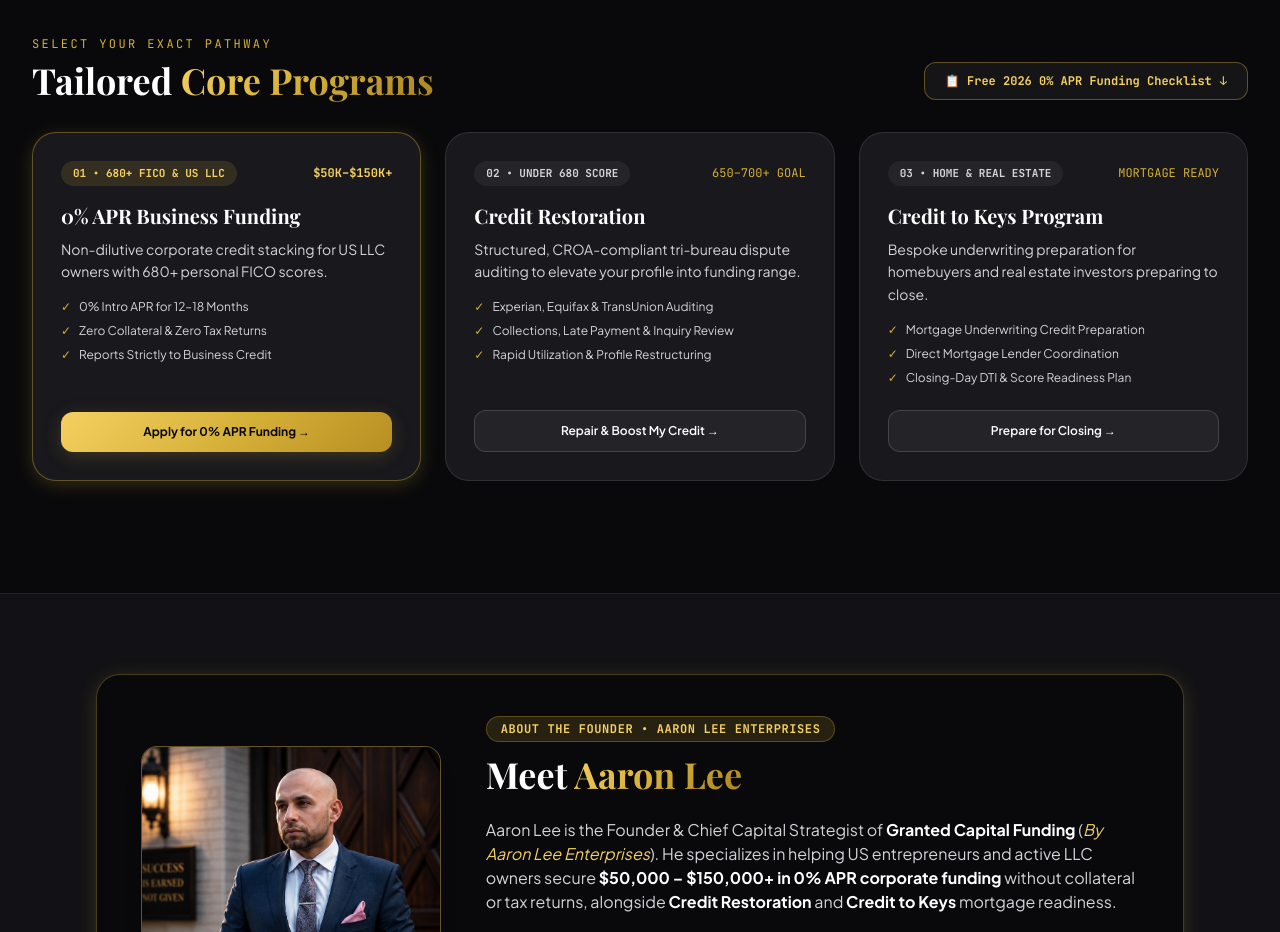
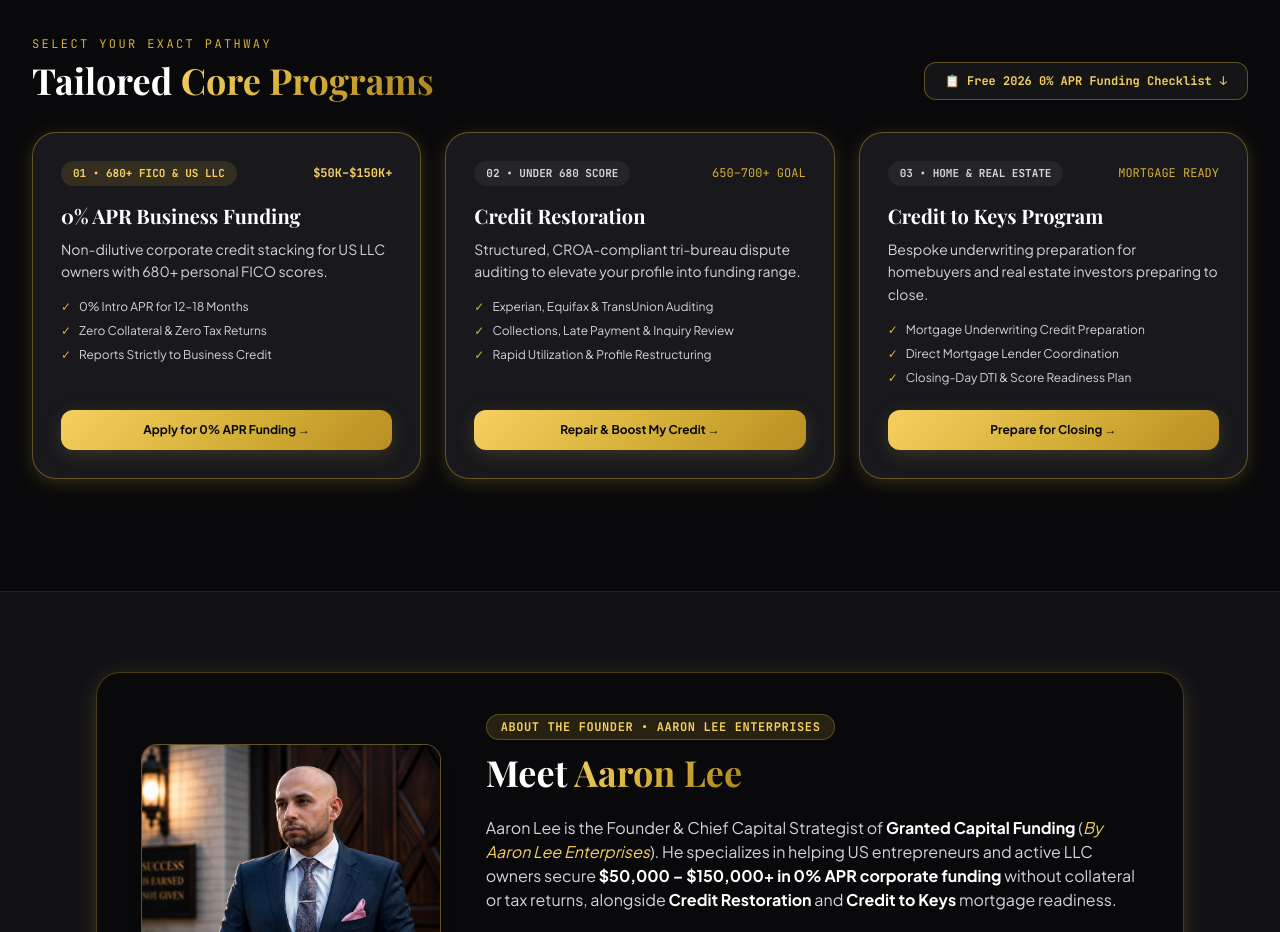
Before and after one commit to jashidulislamhridoy-cyber/granted-capital-funding, a plain HTML site: page index.html in a window 1280 px wide. Shown: the part 1020-1952 px from the top of the page. Drawn offline with nearby package versions, Linux system fonts and the light colour scheme; a web font is replaced by a local one.

Commit message:
Unify Core Programs cards: gold border and gold CTA on all three
Co-Authored-By: Claude Opus 5.5 <noreply@anthropic.com>
Claude-Session: https://claude.ai/code/session_012CsMWCEPQT8MeCsTnRAzbG

```diff
--- a/index.html
+++ b/index.html
@@ -473,7 +473,7 @@
             </div>
 
             <!-- Pillar 2: Credit Restoration -->
-            <div class="p-7 rounded-3xl bg-slateCard border border-white/10 hover:border-gold/40 transition-all flex flex-col justify-between">
+            <div class="p-7 rounded-3xl bg-slateCard border border-gold/40 hover:border-gold transition-all flex flex-col justify-between shadow-gold-sm">
               <div>
                 <div class="flex items-center justify-between mb-4">
                   <span class="px-3 py-1 rounded-full bg-white/5 text-zinc-300 font-mono text-[11px] font-bold">02 • UNDER 680 SCORE</span>
@@ -491,13 +491,13 @@
                   <li class="flex items-center gap-2"><span class="text-gold">✓</span> Rapid Utilization &amp; Profile Restructuring</li>
                 </ul>
               </div>
-              <button onclick="selectPathway('Credit Restoration', '<680')" class="mt-6 w-full py-3 rounded-xl bg-white/5 hover:bg-white/10 border border-white/15 text-white font-semibold text-xs transition-all">
+              <button onclick="selectPathway('Credit Restoration', '<680')" class="mt-6 w-full py-3 rounded-xl bg-gold-gradient text-obsidian font-bold text-xs shadow-gold-sm hover:opacity-95 transition-all">
                 Repair &amp; Boost My Credit →
               </button>
             </div>
 
             <!-- Pillar 3: Credit to Keys Program -->
-            <div class="p-7 rounded-3xl bg-slateCard border border-white/10 hover:border-gold/40 transition-all flex flex-col justify-between">
+            <div class="p-7 rounded-3xl bg-slateCard border border-gold/40 hover:border-gold transition-all flex flex-col justify-between shadow-gold-sm">
               <div>
                 <div class="flex items-center justify-between mb-4">
                   <span class="px-3 py-1 rounded-full bg-white/5 text-zinc-300 font-mono text-[11px] font-bold">03 • HOME &amp; REAL ESTATE</span>
@@ -515,7 +515,7 @@
                   <li class="flex items-center gap-2"><span class="text-gold">✓</span> Closing-Day DTI &amp; Score Readiness Plan</li>
                 </ul>
               </div>
-              <button onclick="selectPathway('Credit to Keys (Mortgage)', '680–719')" class="mt-6 w-full py-3 rounded-xl bg-white/5 hover:bg-white/10 border border-white/15 text-white font-semibold text-xs transition-all">
+              <button onclick="selectPathway('Credit to Keys (Mortgage)', '680–719')" class="mt-6 w-full py-3 rounded-xl bg-gold-gradient text-obsidian font-bold text-xs shadow-gold-sm hover:opacity-95 transition-all">
                 Prepare for Closing →
               </button>
             </div>
```
